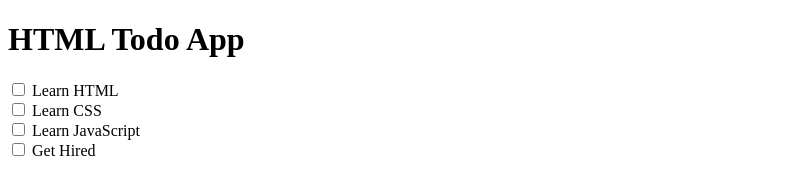
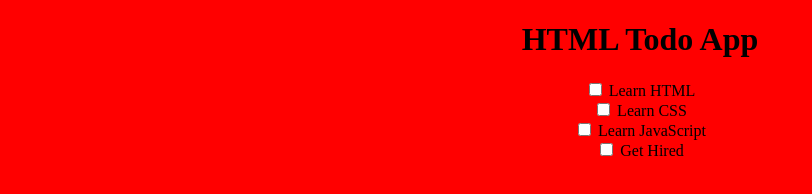
Before and after one commit to CKcrom91/TodoApp, a plain HTML site: page index.html in a window 1280 px wide. Shown: the whole page, without its empty margins (0-812 px from the left). Drawn offline with Linux system fonts and the light colour scheme.

Commit message:
change style.css

```diff
--- a/index.html
+++ b/index.html
@@ -2,6 +2,7 @@
 <html>
 <head>
 	<title>Todo App</title>
+	<link rel="stylesheet" type="text/css" href="style.css">
 
 </head>
 	<body>
--- a/style.css
+++ b/style.css
@@ -1,3 +1,6 @@
 body {
+	margin: 0;
+	background: red;
+	text-align: center;
 
 }
```
